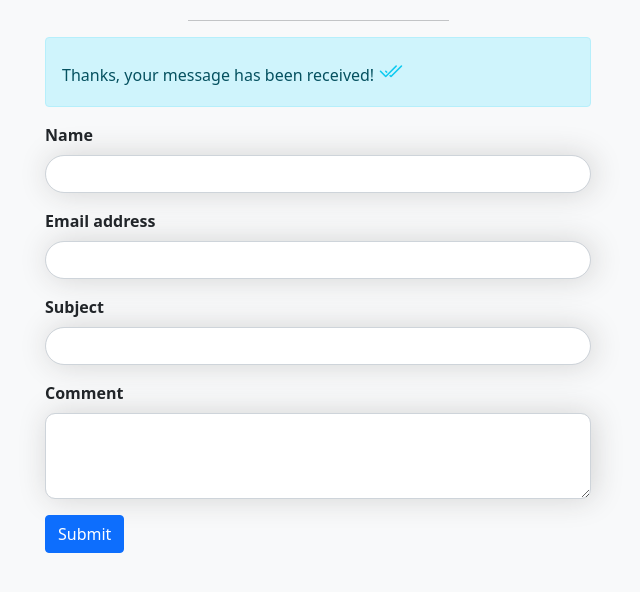
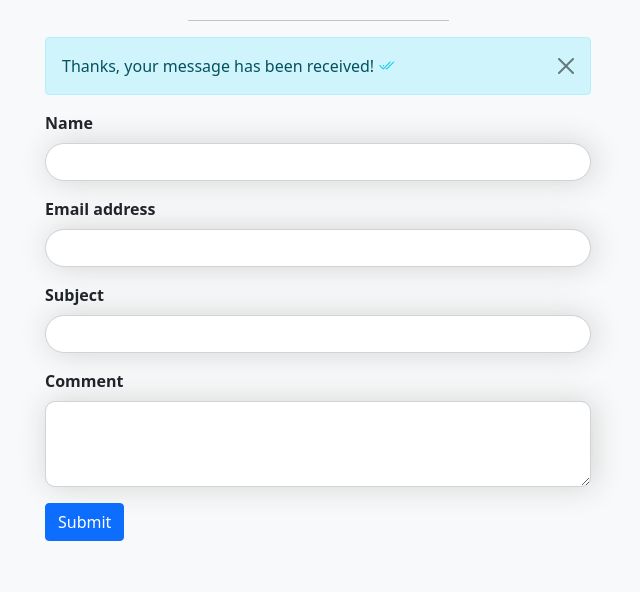
Before and after one commit to ABUBAKARTARSUM/SendContactForm, a plain HTML site: page success.html in a window 1280 px wide. Shown: the part 90-682 px from the top of the page, without its empty margins (322-962 px from the left). Drawn offline with nearby package versions, Linux system fonts and the light colour scheme.

Commit message:
Add files via upload

```diff
--- a/success.html
+++ b/success.html
@@ -56,10 +56,10 @@
                         <!-- Disable Captcha -->
                         <input type="hidden" name="_captcha" value="false">
                         <input type="hidden" name="_next" value="https://abubakartarsum.github.io/SendContactForm/success.html">
-
-                        <div class="alert alert-info" role="alert">
-                            Thanks, your message has been received! <i class="bi bi-check2-all text-info fs-4"></i>
-                        </div>
+                        <div class="alert alert-info alert-dismissible fade show" role="alert">
+                            Thanks, your message has been received! <i class="bi bi-check2-all text-info"></i>
+                            <button type="button" class="btn-close" data-bs-dismiss="alert" aria-label="Close"></button>
+                          </div>
                         <div class="mb-3">
                           <label for="name" class="form-label">Name</label>
                           <input type="text" class="form-control" id="name" name="name">
```
